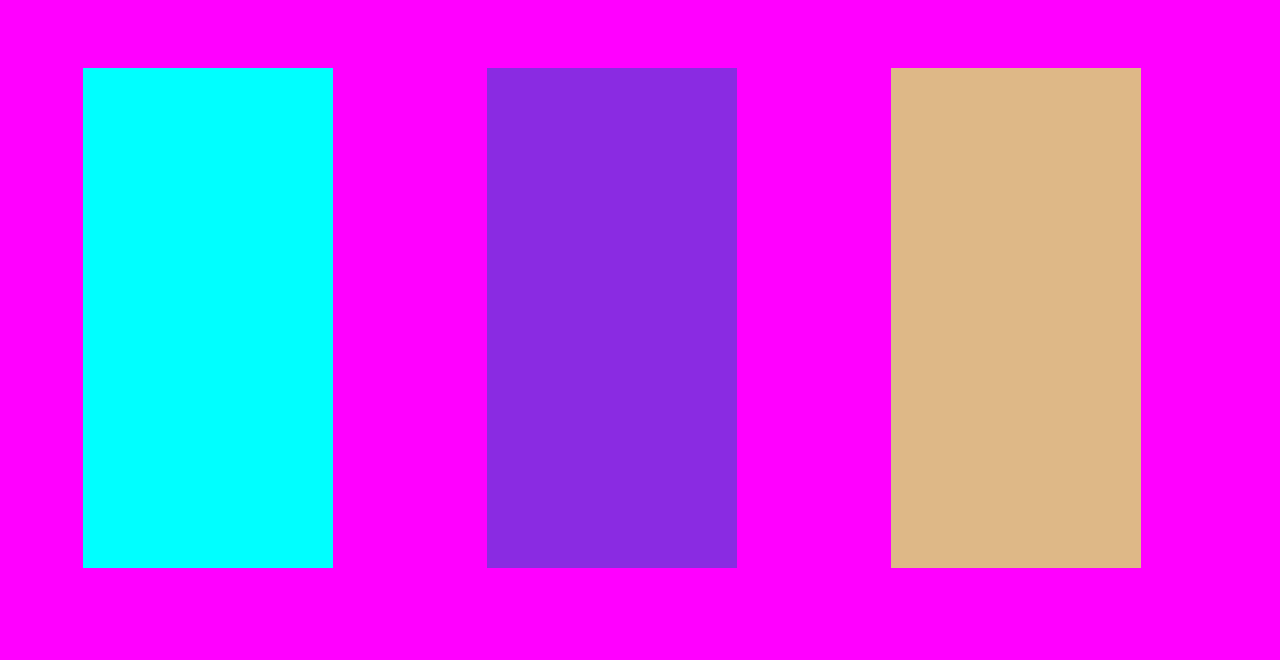
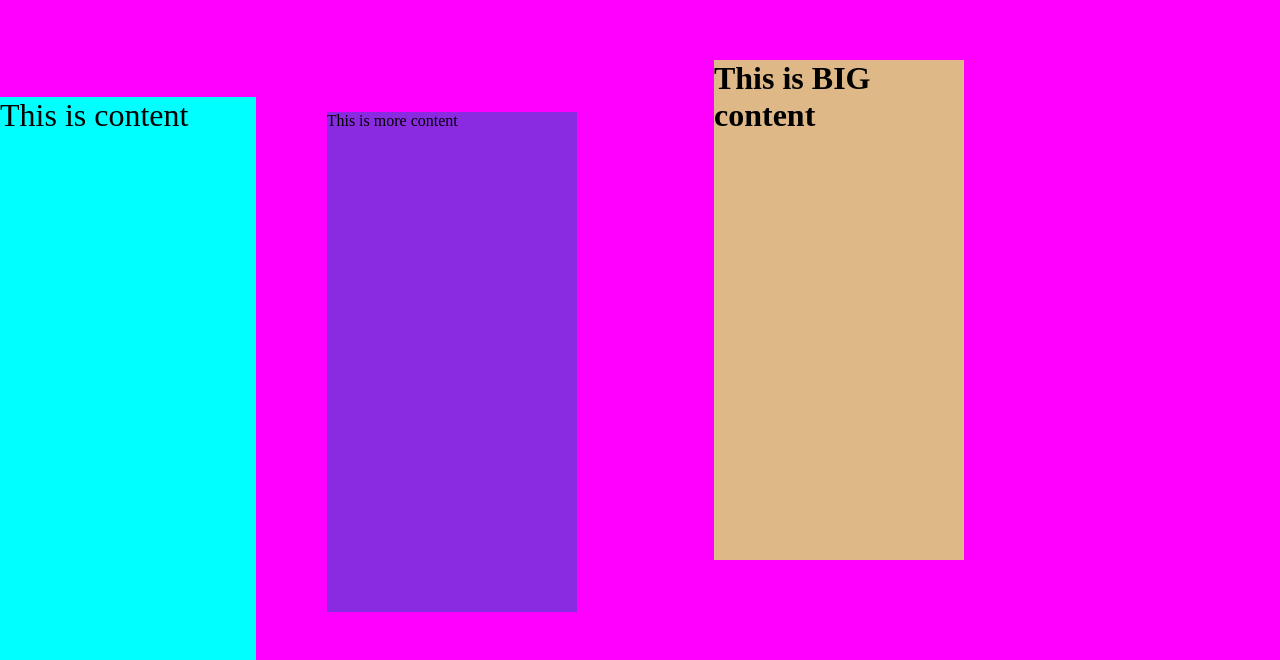
Before and after one commit to Notoriousbic/W5A, a plain HTML site: page index.html in a window 1280 px wide. Shown: the part 140-800 px from the top of the page. Drawn offline with Linux system fonts and the light colour scheme.

Commit message:
Added measurement units

```diff
--- a/index.html
+++ b/index.html
@@ -7,10 +7,18 @@
     <link rel="stylesheet" href="style.css">
 </head>
 <body>
-    <div id="col-1"></div>
-    <div id="col-2"></div>
-    <div id="col-3"></div>
-    <div id="col-4"></div>
+    <div id="col-1">
+        <p id="p-1">This is content</p>
+    </div>
+    <div id="col-2">
+        <p id="p-2">This is more content</p>
+    </div>
+    <div id="col-3">
+        <h1 id="header-1" >This is BIG content</h1>
+    </div>
+    <div id="col-4">
+        <div id="inner div"></div>
+    </div>
 
 </body>
 </html>
--- a/style.css
+++ b/style.css
@@ -1,8 +1,13 @@
+* {
+    margin: 0;
+    padding: 0;
+}
+
 div {
     width: 250px;
     height: 500px;
     display: inline-block;
-    margin: 200px 75px;
+    margin: 200px 50pt;
 }
 
 body {
@@ -11,6 +16,9 @@
 
 #col-1 {
     background-color: aqua;
+    height: 100vh;
+    width: 20vw;
+    margin: 0;
 }
 
 #col-2  {
@@ -24,3 +32,19 @@
 #col-4 {
     background-color: darksalmon;
 }
+
+#inner-div
+{
+    width: 50%;
+    height: 25%;
+    margin: 0;
+    background-color: deepskyblue;
+}
+
+#p-1 {
+    font-size: 2em;
+}
+
+#p-2m {
+    font-size: 1rem;
+}
```
